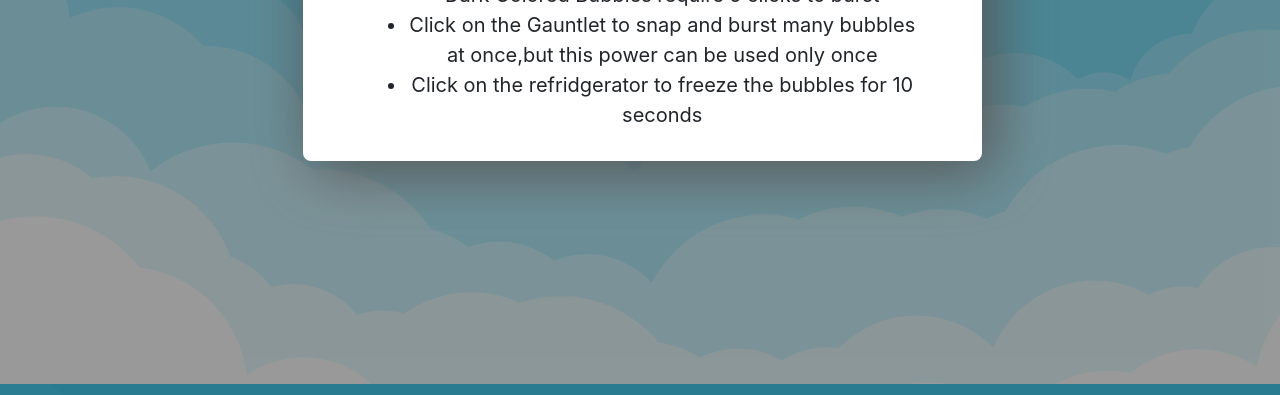
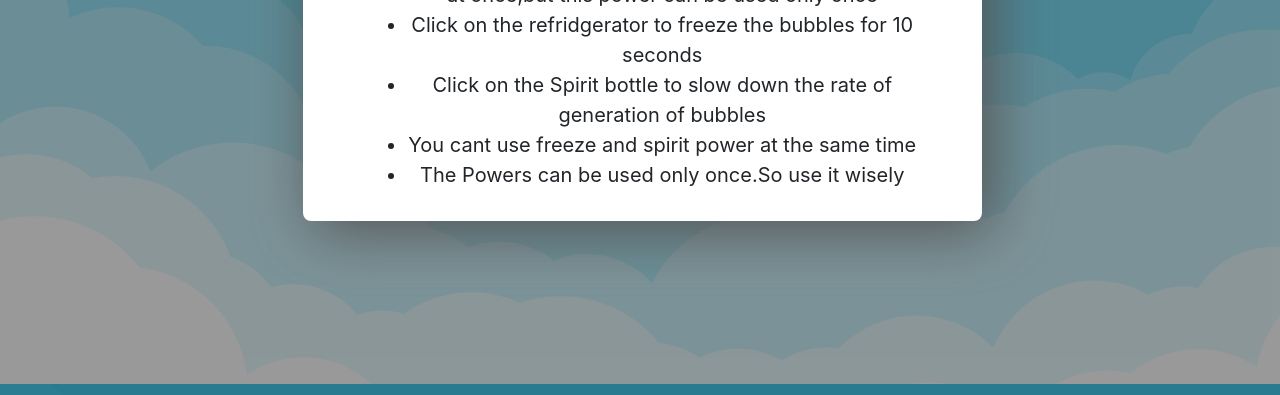
Before and after one commit to mahaking51/spider_task1, a plain HTML site: page index.html in a window 1280 px wide. Both pictures are taken after a click on the button "How To Play". Shown: the part 405-800 px from the top of the page. Drawn offline with Linux system fonts and the light colour scheme.

Commit message:
updated the instruction

```diff
--- a/index.html
+++ b/index.html
@@ -26,7 +26,9 @@
                 <li>Dark Colored Bubbles require 5 clicks to burst</li>
                 <li>Click on the Gauntlet to snap and burst many bubbles at once,but this power can be used only once</li>
                 <li>Click on the refridgerator to freeze the bubbles for 10 seconds</li>
-
+                <li>Click on the Spirit bottle to slow down the rate of generation of bubbles</li>
+                <li>You cant use freeze and spirit power at the same time</li>
+                <li>The Powers can be used only once.So use it wisely</li>
             </ul>
         </div>
     </div>
```
